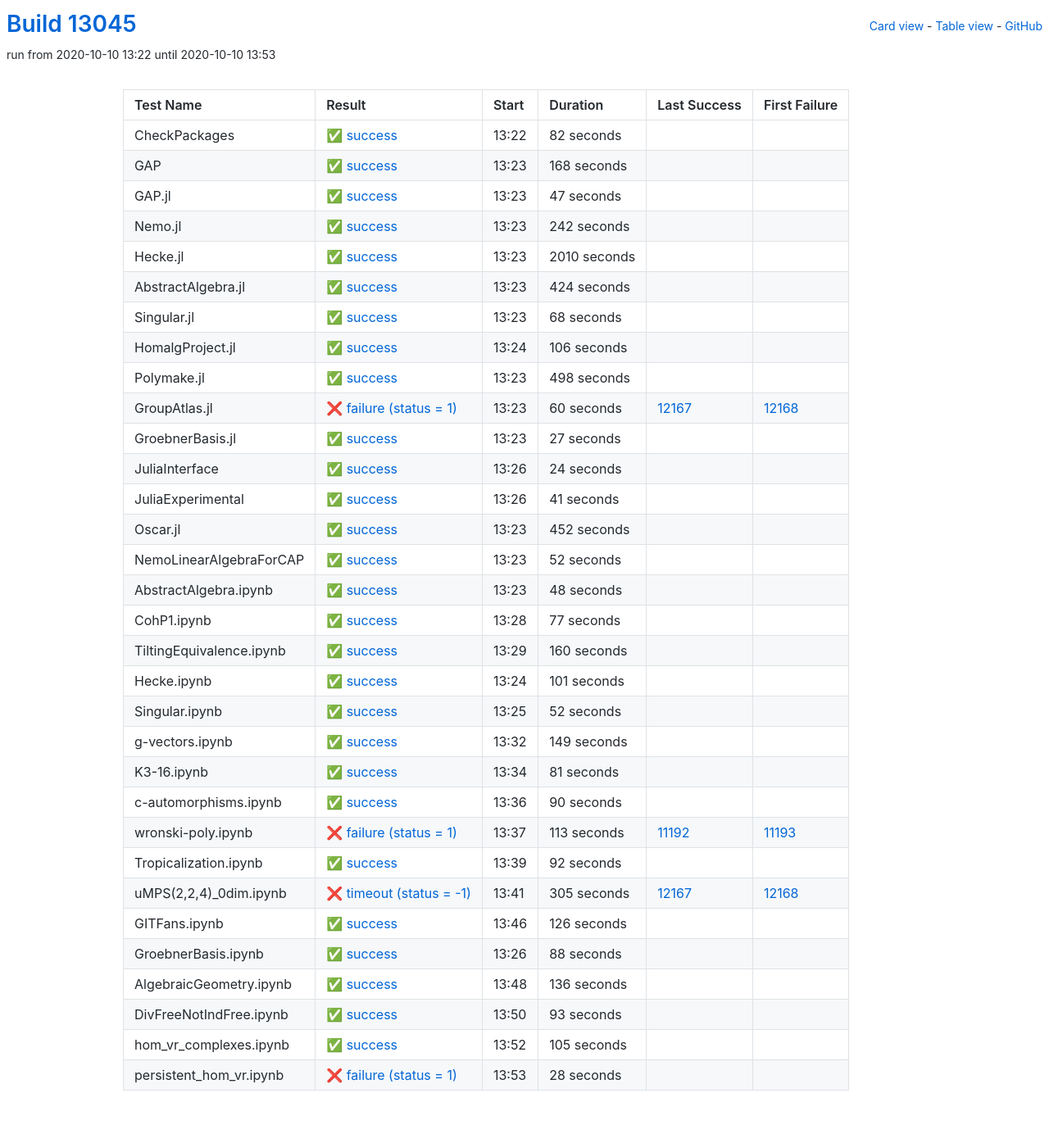
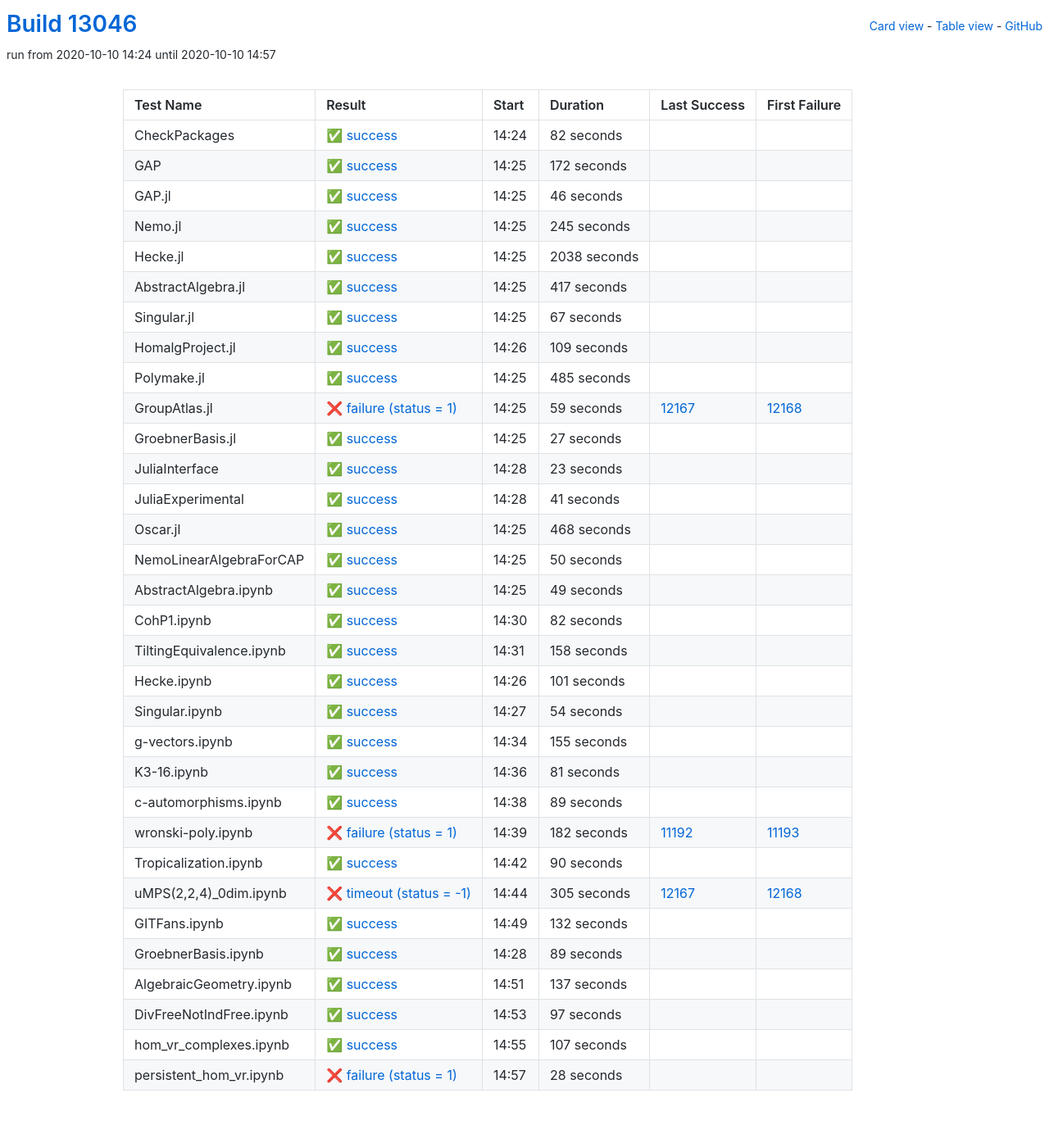
Before and after one commit to oscar-system/oscar-ci-status, a Jekyll site: the page built from table.html, in a window 1280 px wide. Shown: the whole page at 82% size. Built offline with Jekyll 4.4.1, drawn with Linux system fonts in a browser that asks for light colours.

Commit message:
Build #13046

```diff
--- a/_data/ci.yml
+++ b/_data/ci.yml
@@ -1,6 +1,6 @@
 ---
-build: 13045
-build_url: https://oscarci.mathematik.uni-kl.de/job/oscar/13045/
+build: 13046
+build_url: https://oscarci.mathematik.uni-kl.de/job/oscar/13046/
 job: oscar
 organization: oscar-system
 repo: oscar-ci-status
@@ -8,8 +8,8 @@
 tests:
 - name: CheckPackages
   id: checkpackages
-  log: https://oscarci.mathematik.uni-kl.de/job/oscar/13045/artifact/logs/build-13045/CheckPackages.log
-  start: 2020-10-10 13:22
+  log: https://oscarci.mathematik.uni-kl.de/job/oscar/13046/artifact/logs/build-13046/CheckPackages.log
+  start: 2020-10-10 14:24
   success: true
   exitcode: 0
   status: success
@@ -20,116 +20,116 @@
   first_failure_url:
 - name: GAP
   id: gap
-  log: https://oscarci.mathematik.uni-kl.de/job/oscar/13045/artifact/logs/build-13045/GAP.log
-  start: 2020-10-10 13:23
+  log: https://oscarci.mathematik.uni-kl.de/job/oscar/13046/artifact/logs/build-13046/GAP.log
+  start: 2020-10-10 14:25
   success: true
   exitcode: 0
   status: success
-  duration: 168
+  duration: 172
   last_success: false
   last_success_url:
   first_failure: false
   first_failure_url:
 - name: GAP.jl
   id: gap-jl
-  log: https://oscarci.mathematik.uni-kl.de/job/oscar/13045/artifact/logs/build-13045/GAP.jl.log
-  start: 2020-10-10 13:23
+  log: https://oscarci.mathematik.uni-kl.de/job/oscar/13046/artifact/logs/build-13046/GAP.jl.log
+  start: 2020-10-10 14:25
   success: true
   exitcode: 0
   status: success
-  duration: 47
+  duration: 46
   last_success: false
   last_success_url:
   first_failure: false
   first_failure_url:
 - name: Nemo.jl
   id: nemo-jl
-  log: https://oscarci.mathematik.uni-kl.de/job/oscar/13045/artifact/logs/build-13045/Nemo.jl.log
-  start: 2020-10-10 13:23
+  log: https://oscarci.mathematik.uni-kl.de/job/oscar/13046/artifact/logs/build-13046/Nemo.jl.log
+  start: 2020-10-10 14:25
   success: true
   exitcode: 0
   status: success
-  duration: 242
+  duration: 245
   last_success: false
   last_success_url:
   first_failure: false
   first_failure_url:
 - name: Hecke.jl
   id: hecke-jl
-  log: https://oscarci.mathematik.uni-kl.de/job/oscar/13045/artifact/logs/build-13045/Hecke.jl.log
-  start: 2020-10-10 13:23
+  log: https://oscarci.mathematik.uni-kl.de/job/oscar/13046/artifact/logs/build-13046/Hecke.jl.log
+  start: 2020-10-10 14:25
   success: true
   exitcode: 0
   status: success
-  duration: 2010
+  duration: 2038
   last_success: false
   last_success_url:
   first_failure: false
   first_failure_url:
 - name: AbstractAlgebra.jl
   id: abstractalgebra-jl
-  log: https://oscarci.mathematik.uni-kl.de/job/oscar/13045/artifact/logs/build-13045/AbstractAlgebra.jl.log
-  start: 2020-10-10 13:23
+  log: https://oscarci.mathematik.uni-kl.de/job/oscar/13046/artifact/logs/build-13046/AbstractAlgebra.jl.log
+  start: 2020-10-10 14:25
   success: true
   exitcode: 0
   status: success
-  duration: 424
+  duration: 417
   last_success: false
   last_success_url:
   first_failure: false
   first_failure_url:
 - name: Singular.jl
   id: singular-jl
-  log: https://oscarci.mathematik.uni-kl.de/job/oscar/13045/artifact/logs/build-13045/Singular.jl.log
-  start: 2020-10-10 13:23
+  log: https://oscarci.mathematik.uni-kl.de/job/oscar/13046/artifact/logs/build-13046/Singular.jl.log
+  start: 2020-10-10 14:25
   success: true
   exitcode: 0
   status: success
-  duration: 68
+  duration: 67
   last_success: false
   last_success_url:
   first_failure: false
   first_failure_url:
 - name: HomalgProject.jl
   id: homalgproject-jl
-  log: https://oscarci.mathematik.uni-kl.de/job/oscar/13045/artifact/logs/build-13045/HomalgProject.jl.log
-  start: 2020-10-10 13:24
+  log: https://oscarci.mathematik.uni-kl.de/job/oscar/13046/artifact/logs/build-13046/HomalgProject.jl.log
+  start: 2020-10-10 14:26
   success: true
   exitcode: 0
   status: success
-  duration: 106
+  duration: 109
   last_success: false
   last_success_url:
   first_failure: false
   first_failure_url:
 - name: Polymake.jl
   id: polymake-jl
-  log: https://oscarci.mathematik.uni-kl.de/job/oscar/13045/artifact/logs/build-13045/Polymake.jl.log
-  start: 2020-10-10 13:23
+  log: https://oscarci.mathematik.uni-kl.de/job/oscar/13046/artifact/logs/build-13046/Polymake.jl.log
+  start: 2020-10-10 14:25
   success: true
   exitcode: 0
   status: success
-  duration: 498
+  duration: 485
   last_success: false
   last_success_url:
   first_failure: false
   first_failure_url:
 - name: GroupAtlas.jl
   id: groupatlas-jl
-  log: https://oscarci.mathematik.uni-kl.de/job/oscar/13045/artifact/logs/build-13045/GroupAtlas.jl.log
-  start: 2020-10-10 13:23
+  log: https://oscarci.mathematik.uni-kl.de/job/oscar/13046/artifact/logs/build-13046/GroupAtlas.jl.log
+  start: 2020-10-10 14:25
   success: false
   exitcode: 1
   status: failure
-  duration: 60
+  duration: 59
   last_success: 12167
   last_success_url: https://oscarci.mathematik.uni-kl.de/job/oscar/12167/
   first_failure: 12168
   first_failure_url: https://oscarci.mathematik.uni-kl.de/job/oscar/12168/
 - name: GroebnerBasis.jl
   id: groebnerbasis-jl
-  log: https://oscarci.mathematik.uni-kl.de/job/oscar/13045/artifact/logs/build-13045/GroebnerBasis.jl.log
-  start: 2020-10-10 13:23
+  log: https://oscarci.mathematik.uni-kl.de/job/oscar/13046/artifact/logs/build-13046/GroebnerBasis.jl.log
+  start: 2020-10-10 14:25
   success: true
   exitcode: 0
   status: success
@@ -140,20 +140,20 @@
   first_failure_url:
 - name: JuliaInterface
   id: juliainterface
-  log: https://oscarci.mathematik.uni-kl.de/job/oscar/13045/artifact/logs/build-13045/JuliaInterface.log
-  start: 2020-10-10 13:26
+  log: https://oscarci.mathematik.uni-kl.de/job/oscar/13046/artifact/logs/build-13046/JuliaInterface.log
+  start: 2020-10-10 14:28
   success: true
   exitcode: 0
   status: success
-  duration: 24
+  duration: 23
   last_success: false
   last_success_url:
   first_failure: false
   first_failure_url:
 - name: JuliaExperimental
   id: juliaexperimental
-  log: https://oscarci.mathematik.uni-kl.de/job/oscar/13045/artifact/logs/build-13045/JuliaExperimental.log
-  start: 2020-10-10 13:26
+  log: https://oscarci.mathematik.uni-kl.de/job/oscar/13046/artifact/logs/build-13046/JuliaExperimental.log
+  start: 2020-10-10 14:28
   success: true
   exitcode: 0
   status: success
@@ -164,68 +164,68 @@
   first_failure_url:
 - name: Oscar.jl
   id: oscar-jl
-  log: https://oscarci.mathematik.uni-kl.de/job/oscar/13045/artifact/logs/build-13045/Oscar.jl.log
-  start: 2020-10-10 13:23
+  log: https://oscarci.mathematik.uni-kl.de/job/oscar/13046/artifact/logs/build-13046/Oscar.jl.log
+  start: 2020-10-10 14:25
   success: true
   exitcode: 0
   status: success
-  duration: 452
+  duration: 468
   last_success: false
   last_success_url:
   first_failure: false
   first_failure_url:
 - name: NemoLinearAlgebraForCAP
   id: nemolinearalgebraforcap
-  log: https://oscarci.mathematik.uni-kl.de/job/oscar/13045/artifact/logs/build-13045/NemoLinearAlgebraForCAP.log
-  start: 2020-10-10 13:23
+  log: https://oscarci.mathematik.uni-kl.de/job/oscar/13046/artifact/logs/build-13046/NemoLinearAlgebraForCAP.log
+  start: 2020-10-10 14:25
   success: true
   exitcode: 0
   status: success
-  duration: 52
+  duration: 50
   last_success: false
   last_success_url:
   first_failure: false
   first_failure_url:
 - name: AbstractAlgebra.ipynb
   id: abstractalgebra-ipynb
-  log: https://oscarci.mathematik.uni-kl.de/job/oscar/13045/artifact/logs/build-13045/AbstractAlgebra.ipynb.log
-  start: 2020-10-10 13:23
+  log: https://oscarci.mathematik.uni-kl.de/job/oscar/13046/artifact/logs/build-13046/AbstractAlgebra.ipynb.log
+  start: 2020-10-10 14:25
   success: true
   exitcode: 0
   status: success
-  duration: 48
+  duration: 49
   last_success: false
   last_success_url:
   first_failure: false
   first_failure_url:
 - name: CohP1.ipynb
   id: cohp1-ipynb
-  log: https://oscarci.mathematik.uni-kl.de/job/oscar/13045/artifact/logs/build-13045/CohP1.ipynb.log
-  start: 2020-10-10 13:28
+  log: https://oscarci.mathematik.uni-kl.de/job/oscar/13046/artifact/logs/build-13046/CohP1.ipynb.log
+  start: 2020-10-10 14:30
   success: true
   exitcode: 0
   status: success
-  duration: 77
+  duration: 82
   last_success: false
   last_success_url:
   first_failure: false
   first_failure_url:
 - name: TiltingEquivalence.ipynb
   id: tiltingequivalence-ipynb
-  log: https://oscarci.mathematik.uni-kl.de/job/oscar/13045/artifact/logs/build-13045/TiltingEquivalence.ipynb.log
-  start: 2020-10-10 13:29
+  log: https://oscarci.mathematik.uni-kl.de/job/oscar/13046/artifact/logs/build-13046/TiltingEquivalence.ipynb.log
+  start: 2020-10-10 14:31
   success: true
   exitcode: 0
   status: success
-  duration: 160
+  duration: 158
   last_success: false
   last_success_url:
   first_failure: false
   first_failure_url:
 - name: Hecke.ipynb
   id: hecke-ipynb
-  log: https://oscarci.mathematik.uni-kl.de/job/oscar/13045/artifact/logs/build-13045/Hecke.ipynb.log
-  start: 2020-10-10 13:24
+  log: https://oscarci.mathematik.uni-kl.de/job/oscar/13046/artifact/logs/build-13046/Hecke.ipynb.log
+  start: 2020-10-10 14:26
   success: true
   exitcode: 0
   status: success
@@ -236,32 +236,32 @@
   first_failure_url:
 - name: Singular.ipynb
   id: singular-ipynb
-  log: https://oscarci.mathematik.uni-kl.de/job/oscar/13045/artifact/logs/build-13045/Singular.ipynb.log
-  start: 2020-10-10 13:25
+  log: https://oscarci.mathematik.uni-kl.de/job/oscar/13046/artifact/logs/build-13046/Singular.ipynb.log
+  start: 2020-10-10 14:27
   success: true
   exitcode: 0
   status: success
-  duration: 52
+  duration: 54
   last_success: false
   last_success_url:
   first_failure: false
   first_failure_url:
 - name: g-vectors.ipynb
   id: g-vectors-ipynb
-  log: https://oscarci.mathematik.uni-kl.de/job/oscar/13045/artifact/logs/build-13045/g-vectors.ipynb.log
-  start: 2020-10-10 13:32
+  log: https://oscarci.mathematik.uni-kl.de/job/oscar/13046/artifact/logs/build-13046/g-vectors.ipynb.log
+  start: 2020-10-10 14:34
   success: true
   exitcode: 0
   status: success
-  duration: 149
+  duration: 155
   last_success: false
   last_success_url:
   first_failure: false
   first_failure_url:
 - name: K3-16.ipynb
   id: k3-16-ipynb
-  log: https://oscarci.mathematik.uni-kl.de/job/oscar/13045/artifact/logs/build-13045/K3-16.ipynb.log
-  start: 2020-10-10 13:34
+  log: https://oscarci.mathematik.uni-kl.de/job/oscar/13046/artifact/logs/build-13046/K3-16.ipynb.log
+  start: 2020-10-10 14:36
   success: true
   exitcode: 0
   status: success
@@ -272,8 +272,32 @@
   first_failure_url:
 - name: c-automorphisms.ipynb
   id: c-automorphisms-ipynb
-  log: https://oscarci.mathematik.uni-kl.de/job/oscar/13045/artifact/logs/build-13045/c-automorphisms.ipynb.log
-  start: 2020-10-10 13:36
+  log: https://oscarci.mathematik.uni-kl.de/job/oscar/13046/artifact/logs/build-13046/c-automorphisms.ipynb.log
+  start: 2020-10-10 14:38
+  success: true
+  exitcode: 0
+  status: success
+  duration: 89
+  last_success: false
+  last_success_url:
+  first_failure: false
+  first_failure_url:
+- name: wronski-poly.ipynb
+  id: wronski-poly-ipynb
+  log: https://oscarci.mathematik.uni-kl.de/job/oscar/13046/artifact/logs/build-13046/wronski-poly.ipynb.log
+  start: 2020-10-10 14:39
+  success: false
+  exitcode: 1
+  status: failure
+  duration: 182
+  last_success: 11192
+  last_success_url: https://oscarci.mathematik.uni-kl.de/job/oscar/11192/
+  first_failure: 11193
+  first_failure_url: https://oscarci.mathematik.uni-kl.de/job/oscar/11193/
+- name: Tropicalization.ipynb
+  id: tropicalization-ipynb
+  log: https://oscarci.mathematik.uni-kl.de/job/oscar/13046/artifact/logs/build-13046/Tropicalization.ipynb.log
+  start: 2020-10-10 14:42
   success: true
   exitcode: 0
   status: success
@@ -282,34 +306,10 @@
   last_success_url:
   first_failure: false
   first_failure_url:
-- name: wronski-poly.ipynb
-  id: wronski-poly-ipynb
-  log: https://oscarci.mathematik.uni-kl.de/job/oscar/13045/artifact/logs/build-13045/wronski-poly.ipynb.log
-  start: 2020-10-10 13:37
-  success: false
-  exitcode: 1
-  status: failure
-  duration: 113
-  last_success: 11192
-  last_success_url: https://oscarci.mathematik.uni-kl.de/job/oscar/11192/
-  first_failure: 11193
-  first_failure_url: https://oscarci.mathematik.uni-kl.de/job/oscar/11193/
-- name: Tropicalization.ipynb
-  id: tropicalization-ipynb
-  log: https://oscarci.mathematik.uni-kl.de/job/oscar/13045/artifact/logs/build-13045/Tropicalization.ipynb.log
-  start: 2020-10-10 13:39
-  success: true
-  exitcode: 0
-  status: success
-  duration: 92
-  last_success: false
-  last_success_url:
-  first_failure: false
-  first_failure_url:
 - name: uMPS(2,2,4)_0dim.ipynb
   id: umps-2-2-4-0dim-ipynb
-  log: https://oscarci.mathematik.uni-kl.de/job/oscar/13045/artifact/logs/build-13045/uMPS-2-2-4-_0dim.ipynb.log
-  start: 2020-10-10 13:41
+  log: https://oscarci.mathematik.uni-kl.de/job/oscar/13046/artifact/logs/build-13046/uMPS-2-2-4-_0dim.ipynb.log
+  start: 2020-10-10 14:44
   success: false
   exitcode: -1
   status: timeout
@@ -320,68 +320,68 @@
   first_failure_url: https://oscarci.mathematik.uni-kl.de/job/oscar/12168/
 - name: GITFans.ipynb
   id: gitfans-ipynb
-  log: https://oscarci.mathematik.uni-kl.de/job/oscar/13045/artifact/logs/build-13045/GITFans.ipynb.log
-  start: 2020-10-10 13:46
+  log: https://oscarci.mathematik.uni-kl.de/job/oscar/13046/artifact/logs/build-13046/GITFans.ipynb.log
+  start: 2020-10-10 14:49
   success: true
   exitcode: 0
   status: success
-  duration: 126
+  duration: 132
   last_success: false
   last_success_url:
   first_failure: false
   first_failure_url:
 - name: GroebnerBasis.ipynb
   id: groebnerbasis-ipynb
-  log: https://oscarci.mathematik.uni-kl.de/job/oscar/13045/artifact/logs/build-13045/GroebnerBasis.ipynb.log
-  start: 2020-10-10 13:26
+  log: https://oscarci.mathematik.uni-kl.de/job/oscar/13046/artifact/logs/build-13046/GroebnerBasis.ipynb.log
+  start: 2020-10-10 14:28
   success: true
   exitcode: 0
   status: success
-  duration: 88
+  duration: 89
   last_success: false
   last_success_url:
   first_failure: false
   first_failure_url:
 - name: AlgebraicGeometry.ipynb
   id: algebraicgeometry-ipynb
-  log: https://oscarci.mathematik.uni-kl.de/job/oscar/13045/artifact/logs/build-13045/AlgebraicGeometry.ipynb.log
-  start: 2020-10-10 13:48
+  log: https://oscarci.mathematik.uni-kl.de/job/oscar/13046/artifact/logs/build-13046/AlgebraicGeometry.ipynb.log
+  start: 2020-10-10 14:51
   success: true
   exitcode: 0
   status: success
-  duration: 136
+  duration: 137
   last_success: false
   last_success_url:
   first_failure: false
   first_failure_url:
 - name: DivFreeNotIndFree.ipynb
   id: divfreenotindfree-ipynb
-  log: https://oscarci.mathematik.uni-kl.de/job/oscar/13045/artifact/logs/build-13045/DivFreeNotIndFree.ipynb.log
-  start: 2020-10-10 13:50
+  log: https://oscarci.mathematik.uni-kl.de/job/oscar/13046/artifact/logs/build-13046/DivFreeNotIndFree.ipynb.log
+  start: 2020-10-10 14:53
   success: true
   exitcode: 0
   status: success
-  duration: 93
+  duration: 97
   last_success: false
   last_success_url:
   first_failure: false
   first_failure_url:
 - name: hom_vr_complexes.ipynb
   id: hom-vr-complexes-ipynb
-  log: https://oscarci.mathematik.uni-kl.de/job/oscar/13045/artifact/logs/build-13045/hom_vr_complexes.ipynb.log
-  start: 2020-10-10 13:52
+  log: https://oscarci.mathematik.uni-kl.de/job/oscar/13046/artifact/logs/build-13046/hom_vr_complexes.ipynb.log
+  start: 2020-10-10 14:55
   success: true
   exitcode: 0
   status: success
-  duration: 105
+  duration: 107
   last_success: false
   last_success_url:
   first_failure: false
   first_failure_url:
 - name: persistent_hom_vr.ipynb
   id: persistent-hom-vr-ipynb
-  log: https://oscarci.mathematik.uni-kl.de/job/oscar/13045/artifact/logs/build-13045/persistent_hom_vr.ipynb.log
-  start: 2020-10-10 13:53
+  log: https://oscarci.mathematik.uni-kl.de/job/oscar/13046/artifact/logs/build-13046/persistent_hom_vr.ipynb.log
+  start: 2020-10-10 14:57
   success: false
   exitcode: 1
   status: failure
```
Also changed, not shown: README.md.
